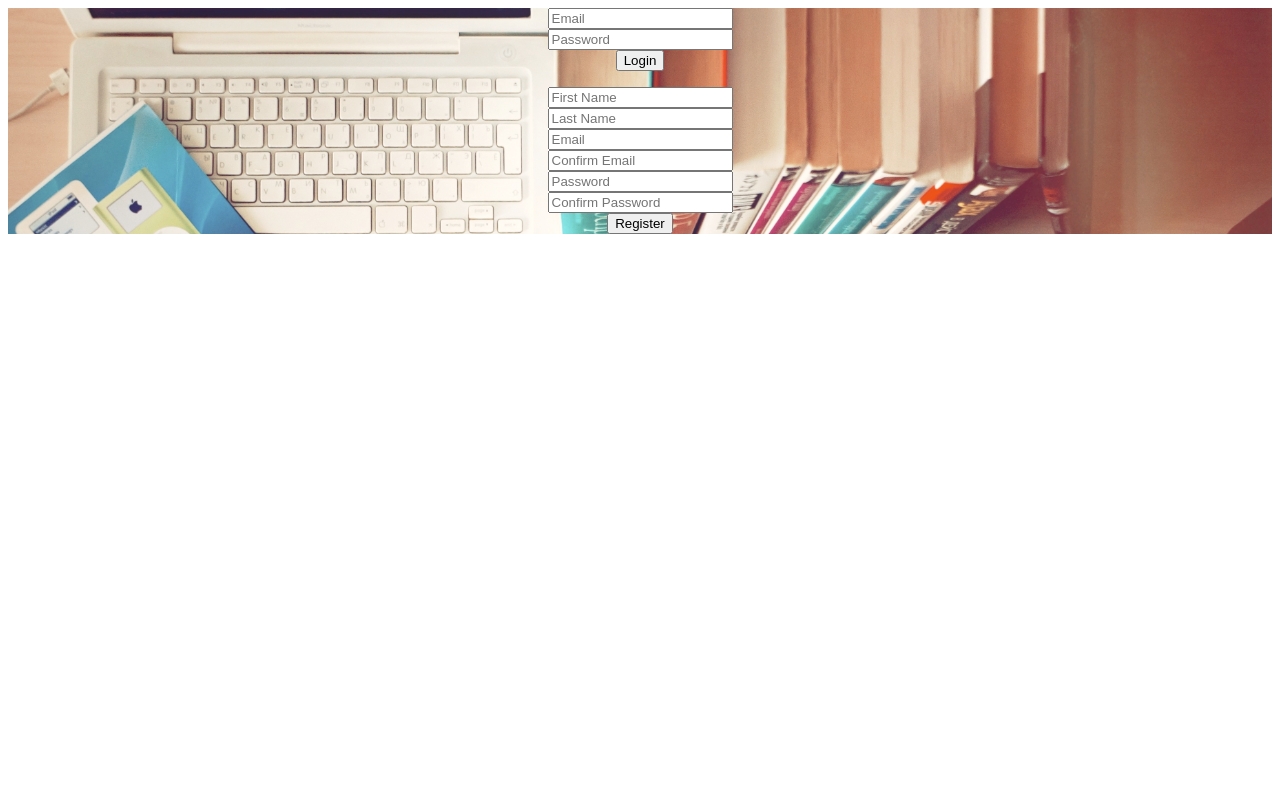
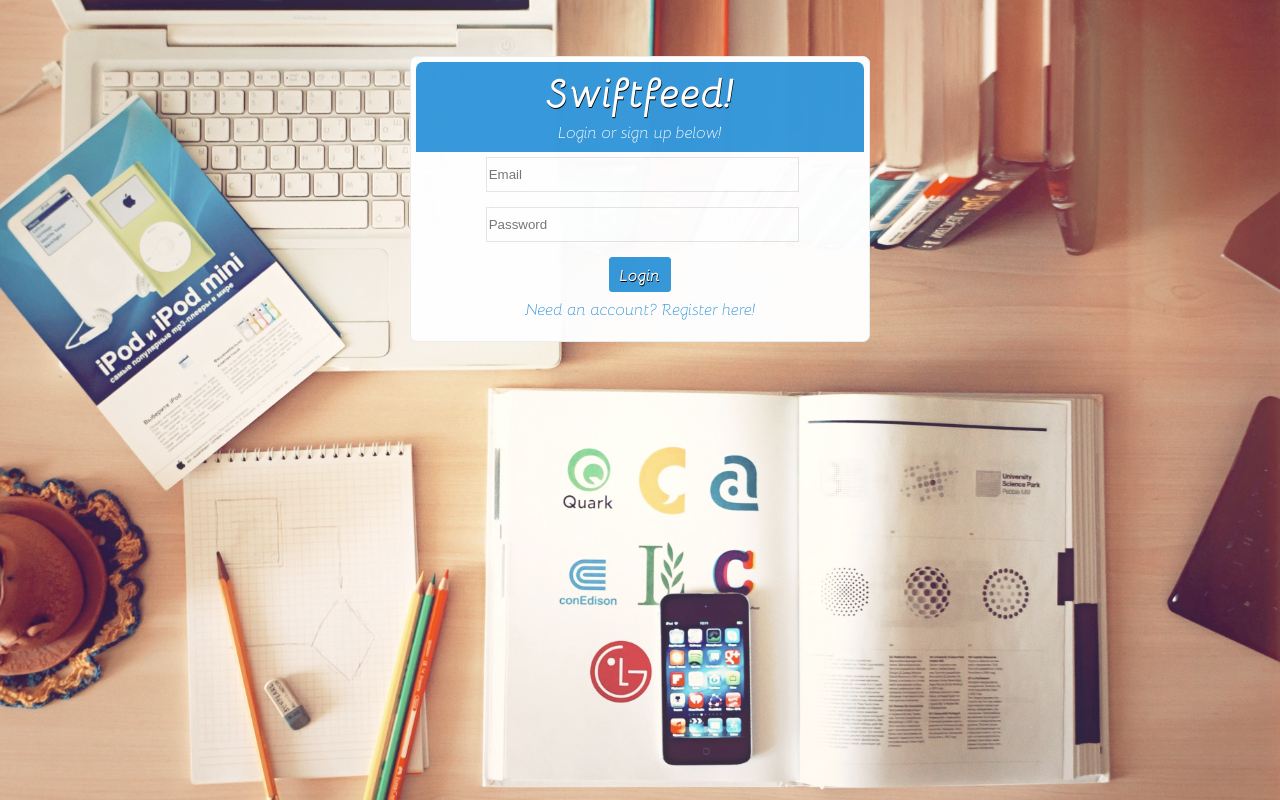
Before and after one commit to THANHDNV/social-network-php, a PHP site: page /register.php in a window 1280 px wide. Run offline with PHP 8.4, Linux system fonts and the light colour scheme.

Commit message:
Add mre decoration to the registration and login form

```diff
--- a/assets/css/register_style.css
+++ b/assets/css/register_style.css
@@ -1,8 +1,100 @@
+@font-face {
+    font-family: "Bellota-LightItalic";
+    src: url('../fonts/bellota/Bellota-LightItalic.otf')
+}
+
+@font-face {
+    font-family: "Bellota-BoldItalic";
+    src: url('../fonts/bellota/Bellota-BoldItalic.otf')
+}
+
+html, body {
+    height: 100%;
+    min-height: 100%;
+}
+
+body {
+    margin: 0;
+    padding: 0;
+}
+
 form {
     text-align: center;
 }
 
 .wrapper {
-    background-image: url('assets/images/backgrounds/2.1 Desktop.jpg');
+    background-image: url('../images/backgrounds/Desktop.jpg');
     background-size: 100%;
+    width: 100%;
+    height: 100%;
+    min-width: 950px;
 }
+
+.login-box {
+    font-family: 'Bellota-LightItalic', sans-serif;
+    position: relative;
+    margin-left: auto;
+    margin-right: auto;
+    top: 7%;
+    width: 35%;
+    background-color: white;
+    border: 1px solid #EDEDED;
+    border-radius: 7px;
+    padding: 5px;
+    opacity: 0.98;
+}
+
+.login-header {
+    font-family: 'Bellota-LightItalic', sans-serif;
+    width: 100%;
+    height: 90px;
+    background-color: #3498db;
+    color: white;
+    text-align: center;
+    border-top-left-radius: 7px;
+    border-top-right-radius: 7px;
+}
+
+.login-header h1 {
+    font-family: 'Bellota-BoldItalic', sans-serif;
+    margin-top: 0;
+    margin-bottom: 0;
+    /* color: #2980b9; */
+    text-shadow: black 0.5px 0.5px 0px;
+    font-size: 250%;
+}
+
+input[type='submit'] {
+    /* color: #2980b9; */
+    color: white;
+    background-color: #3498db;
+    border: 1px solid #3498db;
+    border-radius: 3px;
+    margin: 5px 0 5px 0;
+    padding: 5px 10px 5px 10px;
+    text-shadow: black 0.5px 0.5px 0px;
+    font-family: 'Bellota-BoldItalic', sans-serif;
+    font-size: 100%;
+}
+
+input[type='text'], input[type='email'], input[type='password'] {
+    border: 1px solid #e5e5e5;
+    margin-top: 5px;
+    width: 70%;
+    height: 35px;
+    margin-bottom: 10px;
+    margin-left: 5px;
+}
+
+input[type='text']:hover, input[type='email']:hover, input[type='password']:hover {
+    border-color: #3498db;
+}
+
+a {
+    text-decoration: none;
+    color: #3498db
+}
+
+.second {
+    display: none;
+}
--- /dev/null
+++ b/assets/js/register.js
@@ -0,0 +1,13 @@
+$(document).ready(function() {
+    $('#signup').click(function() {
+        $('#first').slideUp('slow', function() {
+            $('#second').slideDown('slow')
+        })
+    })
+
+    $('#signin').click(function() {
+        $('#second').slideUp('slow', function() {
+            $('#first').slideDown('slow')
+        })
+    })
+})
--- a/register.php
+++ b/register.php
@@ -10,12 +10,34 @@
     <meta name="viewport" content="width=device-width, initial-scale=1.0">
     <meta http-equiv="X-UA-Compatible" content="ie=edge">
     <link href='assets/css/register_style.css' rel='stylesheet' type='text/css'>
+    <script src="https://ajax.googleapis.com/ajax/libs/jquery/3.4.1/jquery.min.js"></script>
+    <script src='assets/js/register.js'></script>
     <title>Welcome to Swiftfeed</title>
 </head>
 <body>
+
+    <?php
+        if (isset($_POST['reg_button'])) {
+            echo '
+            <script>
+                $(document).ready(function() {
+                    $("#first").hide();
+                    $("#second").show();
+                })
+            </script>
+            ';
+        }
+    ?>
+
     <div class='wrapper'>
+        <div class='login-box'>
+            <div class='login-header'>
+                <h1>Swiftfeed!</h1>
+                Login or sign up below!
+            </div>
+            <div class='first' id='first'>
                 <form action='register.php' method='POST'>
-            <input type='text' name='log_email' placeholder='Email' value="<?php
+                    <input type='email' name='log_email' placeholder='Email' value="<?php
                         if (isset($_SESSION['log_email'])) {
                             echo $_SESSION['log_email'];
                         }
@@ -25,7 +47,12 @@
                     <br/>
                     <input type='submit' name='login_button' value='Login'>
                     <?php if (isset($errors['login'])) echo ($errors['login']) ?>
+                    <br>
+                    <a href='#' id='signup' class='signup'>Need an account? Register here!</a>
                 </form>
+            </div>
+
+            <div class='second' id='second'>
                 <form action='register.php' method='POST'>
                     <input type='text' name='reg_fname' placeholder='First Name' value="<?php
                         if (isset($_SESSION['reg_fname'])) {
@@ -41,14 +68,14 @@
                     ?>" required>
                     <br>
                     <?php if (isset($errors['reg_lname'])) echo ($errors['reg_lname']) ?>
-            <input type='text' name='reg_email' placeholder='Email' value="<?php
+                    <input type='email' name='reg_email' placeholder='Email' value="<?php
                         if (isset($_SESSION['reg_email'])) {
                             echo $_SESSION['reg_email'];
                         }
                     ?>" required>
                     <br>
                     <?php if (isset($errors['reg_email'])) echo ($errors['reg_email']) ?>
-            <input type='text' name='reg_email2' placeholder='Confirm Email' value="<?php
+                    <input type='email' name='reg_email2' placeholder='Confirm Email' value="<?php
                         if (isset($_SESSION['reg_email2'])) {
                             echo $_SESSION['reg_email2'];
                         }
@@ -62,8 +89,12 @@
                     <br>
                     <?php if (isset($errors['reg_password2'])) echo ($errors['reg_password2']) ?>
                     <input type='submit' name='reg_button' value='Register'>
+                    <br>
                     <?php if (isset($errors['success'])) echo ('<br>' . $errors['success']) ?>
+                    <a href='#' id='signin' class='signin'>Already have an account? Sign in here!</a>
                 </form>
+            </div>
+        </div>
     </div>
 
 </body>
```
Also changed, not shown: assets/fonts/bellota/SIL Open Font License.txt (added, +44 -0 lines), assets/fonts/bellota/Bellota-Bold.otf (added), assets/fonts/bellota/Bellota-BoldItalic.otf (added), assets/fonts/bellota/Bellota-Italic.otf (added), assets/fonts/bellota/Bellota-Light.otf (added), assets/fonts/bellota/Bellota-LightItalic.otf (added), assets/fonts/bellota/Bellota-Regular.otf (added), assets/images/backgrounds/Desktop.jpg (renamed from assets/images/backgrounds/2.1 Desktop.jpg). Lines whose indentation alone changed are shown as unchanged.
